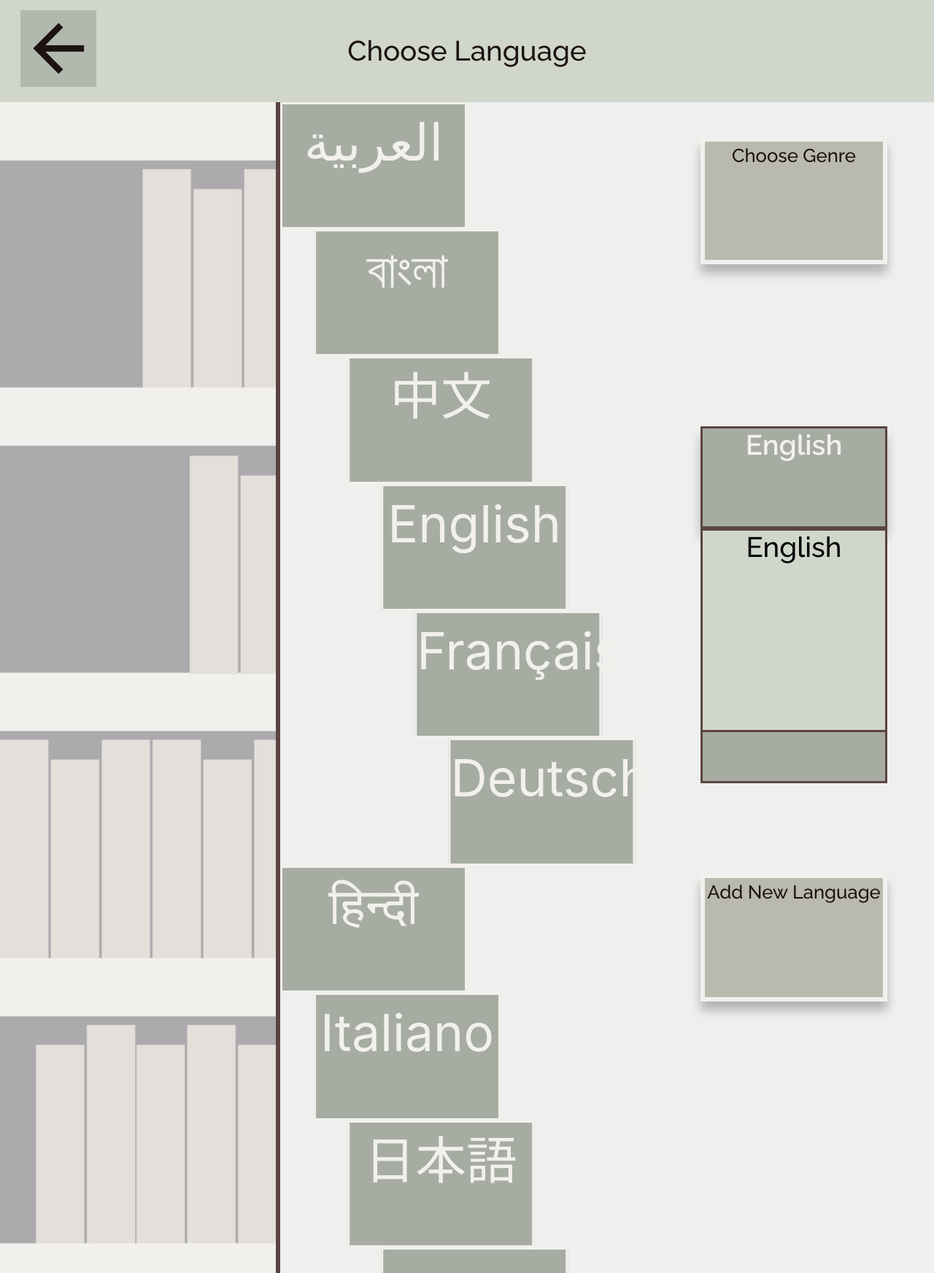
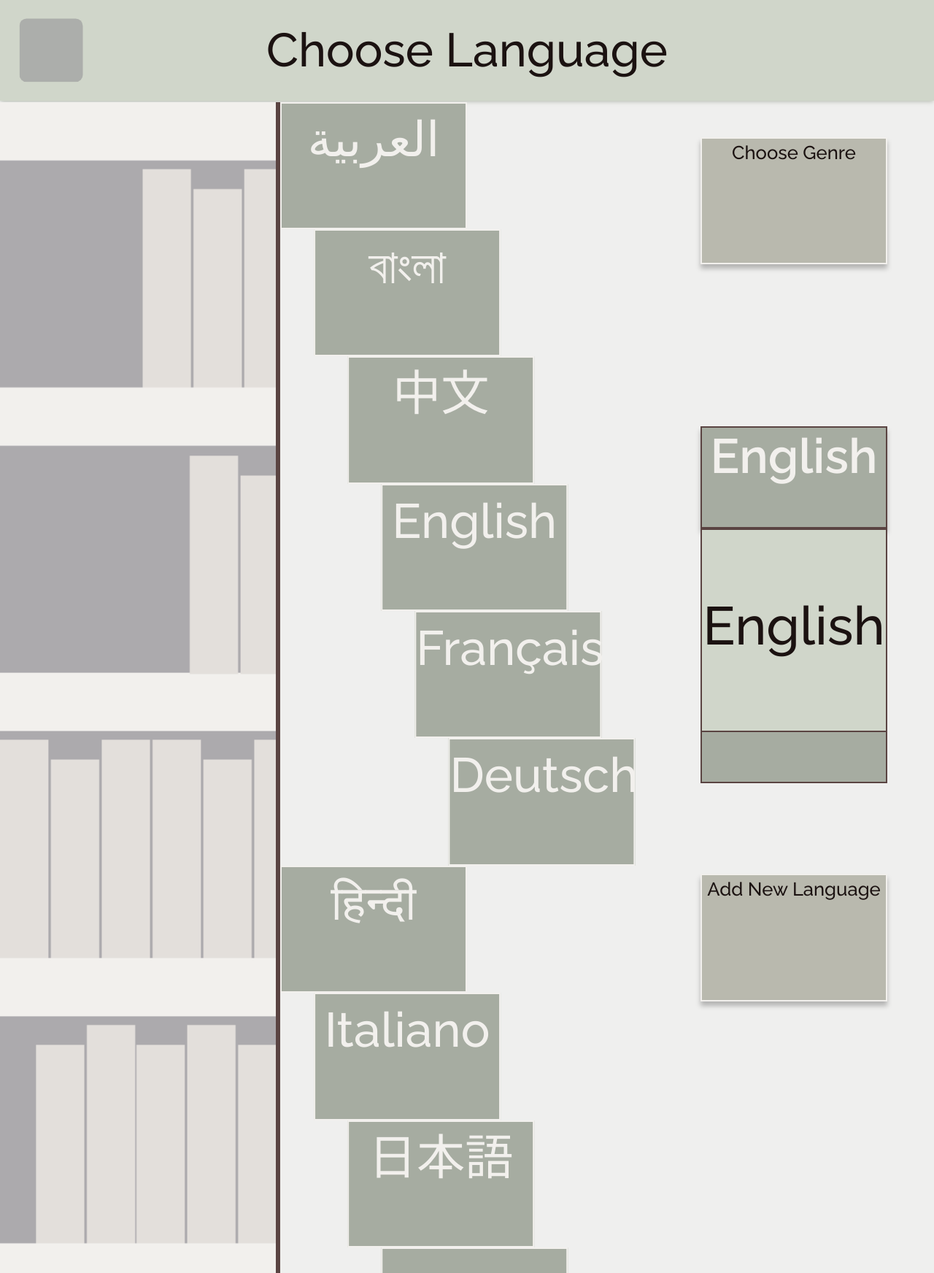
Before and after one commit to NicholasJJ/cs160finalfrontend, a Django app: page /coloring/language in a window 1280 px wide. Shown: the whole page at 73% size. Run offline with Django 3.2, Linux system fonts and the light colour scheme; some libraries are stand-ins or nearby versions; grey boxes are pictures that could not be loaded.

Commit message:
modified language style

```diff
--- a/coloring/templates/coloring/instructions.html
+++ b/coloring/templates/coloring/instructions.html
@@ -73,7 +73,7 @@
     }
 	#header{
 			width: 100%;
-			height: 7.2vh;
+			height: 7.9vh;
 			background-color: #D0D6CA;
       box-shadow: 0 2px 6px -1px #b2b8ad;
 	}
@@ -127,7 +127,7 @@
 			</div>
 			<div class="col-3"></div>
 			<div class="col-4">
-				<div id="title" style="text-align:center; margin: 0.7vh auto; font-size: 3.6vh; margin-top: 0.85vh;">Instructions</div>
+				<div id="title" style="text-align:center; margin: 0.7vh auto; font-size: 3.7vh; margin-top: 1.1vh;">Instructions</div>
 			</div>
 			<div class="col-4"></div>
 		</div>
--- a/coloring/templates/coloring/language.html
+++ b/coloring/templates/coloring/language.html
@@ -9,6 +9,8 @@
   <link rel="preconnect" href="https://fonts.googleapis.com">
   <link rel="preconnect" href="https://fonts.gstatic.com" crossorigin>
   <link href="https://fonts.googleapis.com/css2?family=Raleway:wght@500;600&display=swap" rel="stylesheet">
+	<meta name="viewport" content="width=device-width, initial-scale=1.0">
+
 	<style type="text/css">
     .icon-return {
         margin: 0 0 0 1vw;
@@ -20,10 +22,10 @@
     }
 
     .choose-language {
-      font-family: Raleway;
+      font-family: "Raleway";
       font-style: normal;
       font-weight: 500;
-      font-size: 3vw;
+      font-size: 3.7vh;
       text-align: center;
       color: #1B1211;
     }
@@ -54,6 +56,7 @@
     #display {
         width: 30%;
         overflow-y:auto;
+				overflow-x: hidden;
     }
 
     body {
@@ -63,13 +66,13 @@
     .select-button {
      color: #1B1211;
      background-color: #B9B9AE;
-     border: 0.5vmin solid #F2F0ED;
+     border: 0.2vmin solid #F2F0ED;
      box-sizing: border-box;
-     box-shadow: 0px 1vmin 1vmin rgba(0, 0, 0, 0.25);
+     box-shadow: 0px 0.5vmin 0.5vmin rgba(0, 0, 0, 0.25);
      height: 10vh;
      width: 20vw;
      text-align: center;
-     font-family: Raleway;
+     font-family: "Raleway";
      font-style: normal;
      font-weight: 500;
      font-size: 2vw;
@@ -84,14 +87,14 @@
       margin: 10vh 0 0 0;
       height: 8vh;
       width: 20vw;
-      font-size: 3vw;
-      font-family: Raleway;
+      font-size: 3.8vh;
+      font-family: "Raleway";
       font-weight: 600;
       text-align: center;
       color: #F2F0ED;
-      border: 0.25vmin solid #5A4442;
+      border: 0.2vmin solid #5A4442;
       box-sizing: border-box;
-      box-shadow: 0px 1vmin 1vmin rgba(0, 0, 0, 0.25);
+      box-shadow: 0px 0.5vmin 0.5vmin rgba(0, 0, 0, 0.25);
     }
 
     #mid-box {
@@ -100,14 +103,14 @@
       height: 16vh;
       width: 20vw;
 
-      font-family: Raleway;
+      font-family: "Raleway";
       font-style: normal;
       font-weight: 500;
-      font-size: 3vw;
+      font-size: 4.2vh;
       text-align: center;
-      color: #000000;
+      color: #1B1211;
 
-      border: 0.25vmin solid #5A4442;
+      border: 0.2vmin solid #5A4442;
       box-sizing: border-box;
     }
 
@@ -117,7 +120,7 @@
       height: 4vh;
       width: 20vw;
       border-style: none solid solid solid;
-      border-width: 0.25vmin;
+      border-width: 0.2vmin;
       border-color: #5A4442;
       box-sizing: border-box;
     }
@@ -128,13 +131,13 @@
       height: 10vh;
       width: 20vw;
       background-color: #A6ACA1;
-      border: 0.25vmin solid #F2F0ED;
+      border: 0.2vmin solid #F2F0ED;
       box-sizing: border-box;
     }
 
     .language-button:hover {
-      background-color: #7D8873;
-      border: 0.25vmin solid #5A4442;
+      background-color: #838a7d;
+      border: 0.2vmin solid #5A4442;
     }
 
     .language-button:focus {
@@ -142,16 +145,45 @@
       box-shadow: 0px 4px 4px rgba(0, 0, 0, 0.25);
     }
 
+		/* Back icon source: Google Material Icons - https://fonts.google.com/icons?selected=Material%20Icons%20Outlined%3Aarrow_back%3A */
+		#back{
+			position: absolute;
+			top: 50%;
+			transform: translate(0.9vw,-50%);
+			width: 5vh;
+			height: 5vh;
+	    text-align: center;
+	    background-image: url("/static/images/arrow_back_black_48dp.svg");
+	    background-position: center;
+	    background-repeat: no-repeat;
+			opacity: 0.7;
+			background-color: #b2b8ad;
+			border: 1px hidden;
+			text-align: center;
+			border-radius: 10px;
+		}
+
+	  #back:hover {
+	    background-color: #91998A;
+	    opacity: 0.7;
+	    background-image: url("/static/images/arrow_back_black_48dp.svg");
+	    background-position: center;
+	    background-repeat: no-repeat;
+	  }
+
+		#back:focus {
+			outline: none;
+			border: 1px solid #524b47;
+	  }
+
+
 	</style>
 </head>
 <body style="overflow-x: hidden;">
   <div class="container-fluid" >
-    <div class="row align-items-center justify-content-center" style="height: 8vh; background-color: #D0D6CA">
+    <div class="row align-items-center justify-content-center" style="height: 7.9vh; background-color: #D0D6CA; box-shadow: 0 2px 6px -1px #b2b8ad;">
       <div class = "col-2">
-          <svg class="icon-return" xmlns="http://www.w3.org/2000/svg" height="6vh" viewBox="0 0 24 24" fill="#1B1211">
-              <path d="M0 0h24v24H0V0z" fill="none"/>
-              <path d="M20 11H7.83l5.59-5.59L12 4l-8 8 8 8 1.41-1.41L7.83 13H20v-2z"/>
-          </svg>
+          <button id="back" onclick="location.href = 'landing'"></button>
       </div>
       <div class="col-8 choose-language">
           Choose Language
@@ -173,8 +205,8 @@
         </div>
         <div class = "row align-items-center justify-content-center">
           <div class="my-5">
-            <h3 id="top-box">Russian</h3>
-            <h3 id="mid-box">Русский язык</h3>
+            <h3 id="top-box">English</h3>
+            <h3 id="mid-box"><br>English</h3>
             <h3 id="bot-box"></h3>
           </div>
         </div>
@@ -237,7 +269,7 @@
 
       var languageText = document.createElement("div");
       languageText.setAttribute("class", "language-text");
-      languageText.setAttribute("style", "font-size: 4vh; color: #F2F0ED; text-align: center");
+      languageText.setAttribute("style", "font-size: 3.8vh; color: #F2F0ED; text-align: center; font-family: 'Raleway'; font-weight: 500;");
 
       console.log(value);
       console.log(languageText);
@@ -260,7 +292,7 @@
     var top = document.getElementById("top-box");
     var mid = document.getElementById("mid-box");
     top.innerHTML = key;
-    mid.innerHTML = value;
+    mid.innerHTML = "<br>" + value;
     sessionStorage.setItem("language",key);
   }
 </script>
```
